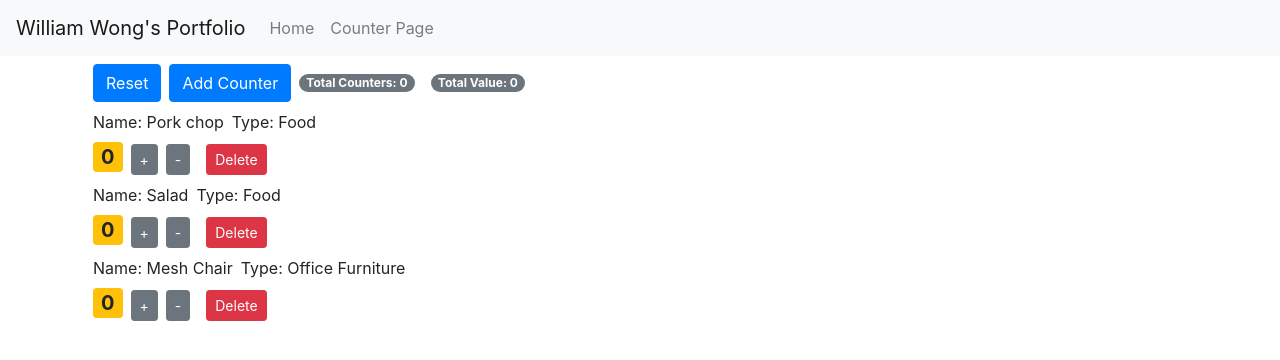
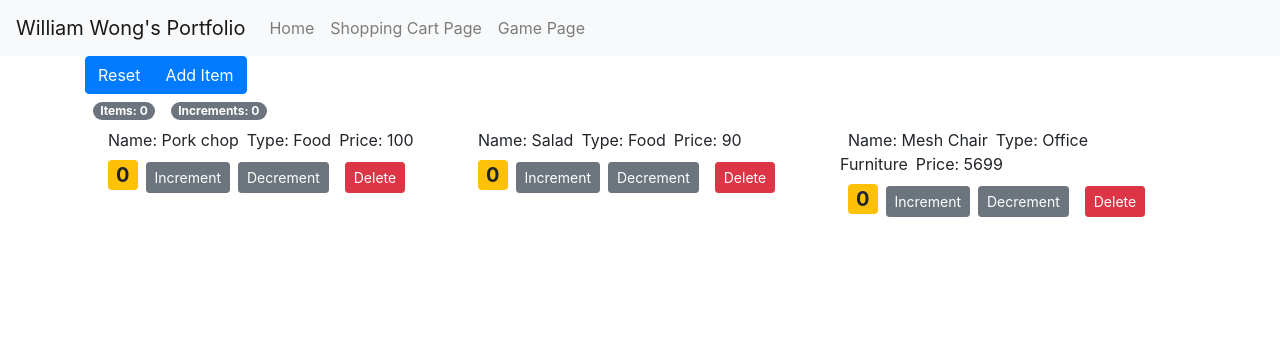
Before and after one commit to williameot/learn-react-progress, a React (Create React App) app: page /counter in a window 1280 px wide. Shown: the top 360 px of the page. Built offline with nearby package versions, Linux system fonts and the light colour scheme; no server answers.

Commit message:
Update counter page layout
Update context from NavigationBar and Counter page
Add price to item list
Update description to homepage
Refactor functions in Counters component

```diff
--- a/src/App.js
+++ b/src/App.js
@@ -11,9 +11,15 @@ class App extends Component {
   state = {
     //items: [{ id: uuid(), value: 0 }]
     items: [
-      { id: uuid(), value: 0, name: "Pork chop", type: "Food" },
-      { id: uuid(), value: 0, name: "Salad", type: "Food" },
-      { id: uuid(), value: 0, name: "Mesh Chair", type: "Office Furniture" }
+      { id: uuid(), value: 0, name: "Pork chop", type: "Food", price: 100 },
+      { id: uuid(), value: 0, name: "Salad", type: "Food", price: 90 },
+      {
+        id: uuid(),
+        value: 0,
+        name: "Mesh Chair",
+        type: "Office Furniture",
+        price: 5699
+      }
     ]
   };
 
@@ -38,12 +44,12 @@ class App extends Component {
   };
   handleAdd = () => {
     const items = [...this.state.items];
-    items.push({ id: uuid(), value: 0, name: "new item", type: "new type" });
+    items.unshift({ id: uuid(), value: 0, name: "new item", type: "new type" });
     this.setState({ items });
   };
   handleAddModal = (nameValue, typeValue) => {
     const items = [...this.state.items];
-    items.push({ id: uuid(), value: 0, name: nameValue, type: typeValue });
+    items.unshift({ id: uuid(), value: 0, name: nameValue, type: typeValue });
     this.setState({ items });
   };
   handleReset = () => {
@@ -58,6 +64,7 @@ class App extends Component {
     if (inputItems.length > 0) {
       //let items = [...this.state.items];
       //replace existing items with items from api
+
       let items = [];
       if (apiType === "fortnite") {
         for (const i in inputItems) {
@@ -65,7 +72,8 @@ class App extends Component {
             id: uuid(),
             value: 0,
             name: inputItems[i].item.name,
-            type: inputItems[i].item.type
+            type: inputItems[i].item.type,
+            price: inputItems[i].store.cost
           });
         }
       }
--- a/src/components/NavigationBar.jsx
+++ b/src/components/NavigationBar.jsx
@@ -9,7 +9,8 @@ const NavigationBar = ({ totalCounters }) => {
       <Navbar.Collapse id="responsive-navbar-nav">
         <Nav className="mr-auto">
           <Nav.Link href="/">Home</Nav.Link>
-          <Nav.Link href="/counter">Counter Page</Nav.Link>
+          <Nav.Link href="/counter">Shopping Cart Page</Nav.Link>
+          <Nav.Link href="http://www.hiteagames.com">Game Page</Nav.Link>
         </Nav>
       </Navbar.Collapse>
     </Navbar>
--- a/src/components/addcountermodal.jsx
+++ b/src/components/addcountermodal.jsx
@@ -32,7 +32,7 @@ class AddCounterModal extends Component {
     return (
       <Fragment>
         <Button variant="primary" onClick={this.handleShow}>
-          Add Counter
+          Add Item
         </Button>
         <Modal
           id="addCounterModal"
@@ -40,7 +40,7 @@ class AddCounterModal extends Component {
           onHide={this.handleClose}
         >
           <Modal.Header closeButton>
-            <Modal.Title>Add Counter</Modal.Title>
+            <Modal.Title>Add Item</Modal.Title>
           </Modal.Header>
           <Modal.Body>
             <InputGroup className="mb-3">
--- a/src/components/counter.jsx
+++ b/src/components/counter.jsx
@@ -38,13 +38,13 @@ class Counter extends Component {
           onClick={() => onIncrement(item)}
           className="btn btn-secondary btn-sm"
         >
-          +
+          Increment
         </button>
         <button
           onClick={() => onDecrement(item)}
           className="btn btn-secondary btn-sm m-2"
         >
-          -
+          Decrement
         </button>
         <button
           onClick={() => onDelete(item.id)}
--- a/src/components/counters.jsx
+++ b/src/components/counters.jsx
@@ -1,24 +1,22 @@
 import React, { Component } from "react";
 import Counter from "./counter";
 import AddCounterModal from "./addcountermodal";
+import { ButtonGroup, Button, Container, Row, Col } from "react-bootstrap";
 class Counters extends Component {
-  render() {
-    return (
-      <div>
-        <button
-          className="btn btn-primary btn-small m-2"
-          onClick={this.props.onReset}
-        >
-          Reset
-        </button>
-        <AddCounterModal onAddModal={this.props.onAddModal} />
-        <span className="badge badge-pill badge-secondary m-2">
-          Total Counters: {this.props.totalCounters}
-        </span>
-        <span className="badge badge-pill badge-secondary m-2">
-          Total Value: {this.props.totalValues}
-        </span>
-        {this.props.items.map(item => (
+  createGrid = () => {
+    let grid = [];
+    let totalCounters = this.props.items.length;
+    let totalColumns = 3;
+    let totalRows = Math.ceil(totalCounters / totalColumns);
+    let currentIndex = 0;
+    let item = {};
+    for (let i = 0; i < totalRows; i++) {
+      let columnGrid = [];
+      for (let j = 0; j < totalColumns; j++) {
+        if (currentIndex < totalCounters) {
+          item = this.props.items[currentIndex];
+          columnGrid.push(
+            <Col sm={12} lg={4}>
               <Counter
                 key={item.id}
                 item={item}
@@ -29,9 +27,46 @@ class Counters extends Component {
                 <div>
                   <span className="m-2">Name: {item.name}</span>
                   <span>Type: {item.type}</span>
+                  <span className="m-2">Price: {item.price}</span>
                 </div>
               </Counter>
-        ))}
+            </Col>
+          );
+          currentIndex += 1;
+        }
+      }
+      grid.push(<Row>{columnGrid}</Row>);
+    }
+    return <Container>{grid}</Container>;
+  };
+  createCart = () => {
+    return (
+      <div>
+        <span className="badge badge-pill badge-secondary m-2">
+          Items: {this.props.totalCounters}
+        </span>
+        <span className="badge badge-pill badge-secondary m-2">
+          Increments: {this.props.totalValues}
+        </span>
+      </div>
+    );
+  };
+  createCounterOptions = () => {
+    return (
+      <ButtonGroup>
+        <Button variant="primary" onClick={this.props.onReset}>
+          Reset
+        </Button>
+        <AddCounterModal onAddModal={this.props.onAddModal} />
+      </ButtonGroup>
+    );
+  };
+  render() {
+    return (
+      <div>
+        {this.createCounterOptions()}
+        {this.createCart()}
+        {this.createGrid()}
       </div>
     );
   }
--- a/src/components/home.jsx
+++ b/src/components/home.jsx
@@ -7,8 +7,12 @@ class Home extends Component {
       <Fragment>
         <h1>Welcome to my portfolio page</h1>
         <p>
-          This site consists of short coding examples. Please feel free to view
-          them for reference. =)
+          This site consists of short demos. Please feel free to view them for
+          reference. =)
+        </p>
+        <p>
+          Source codes can be found in the Git page:
+          https://github.com/williameot/learn-react-progress
         </p>
       </Fragment>
     );
```
Lines whose indentation alone changed are shown as unchanged.
